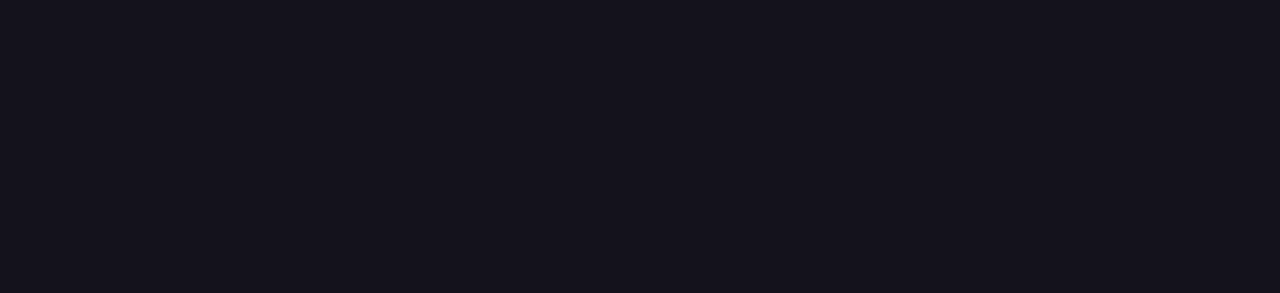
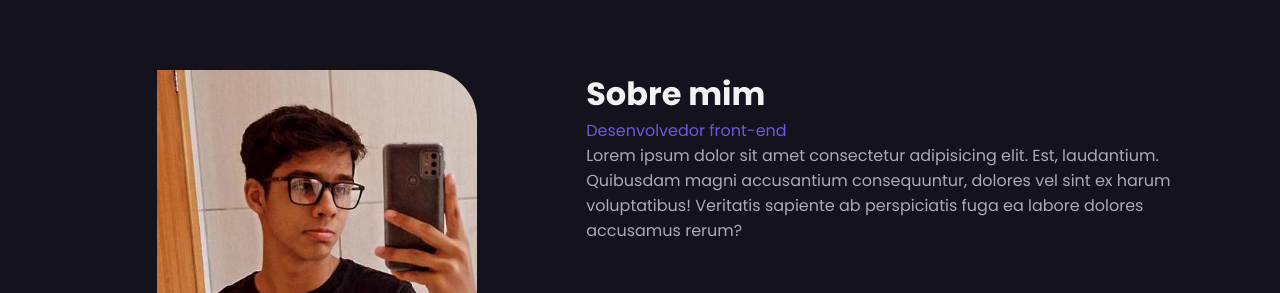
Before and after one commit to SoaresLeonardo/soaresleonardo-web, a React (Vite) app: page / in a window 1280 px wide. Shown: the part 622-915 px from the top of the page. Before the commit the page ends 800 px from the top, so only its background shows below. Built offline with nearby package versions, Linux system fonts and the light colour scheme.

Commit message:
Update App.jsx

```diff
--- a/src/App.jsx
+++ b/src/App.jsx
@@ -1,13 +1,14 @@
 import "./App.css";
+import { AboutPage } from "./components/About";
 import HeaderPage from "./components/Header";
 import HomePage from "./pages";
-import Home from "./pages";
 
 export default function App() {
   return (
     <div>
       <HeaderPage/>
       <HomePage/>
+      <AboutPage/>
     </div>
   );
 }
```
